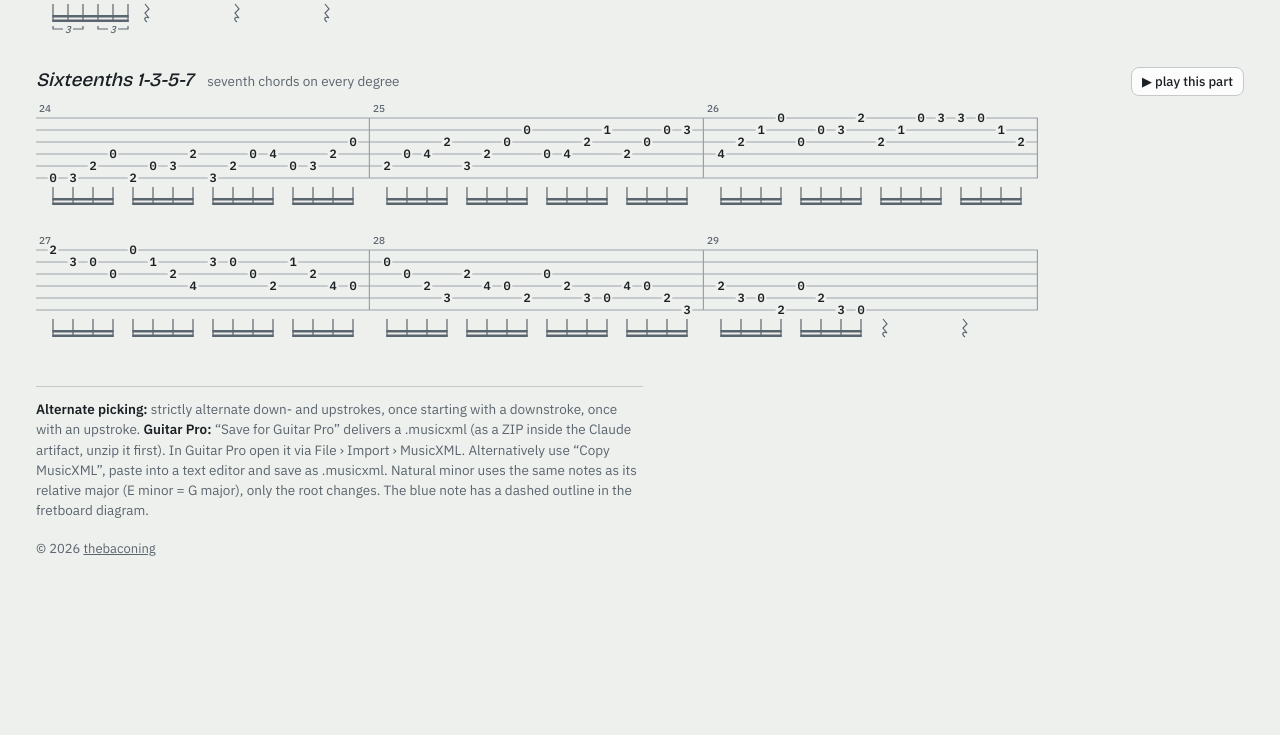
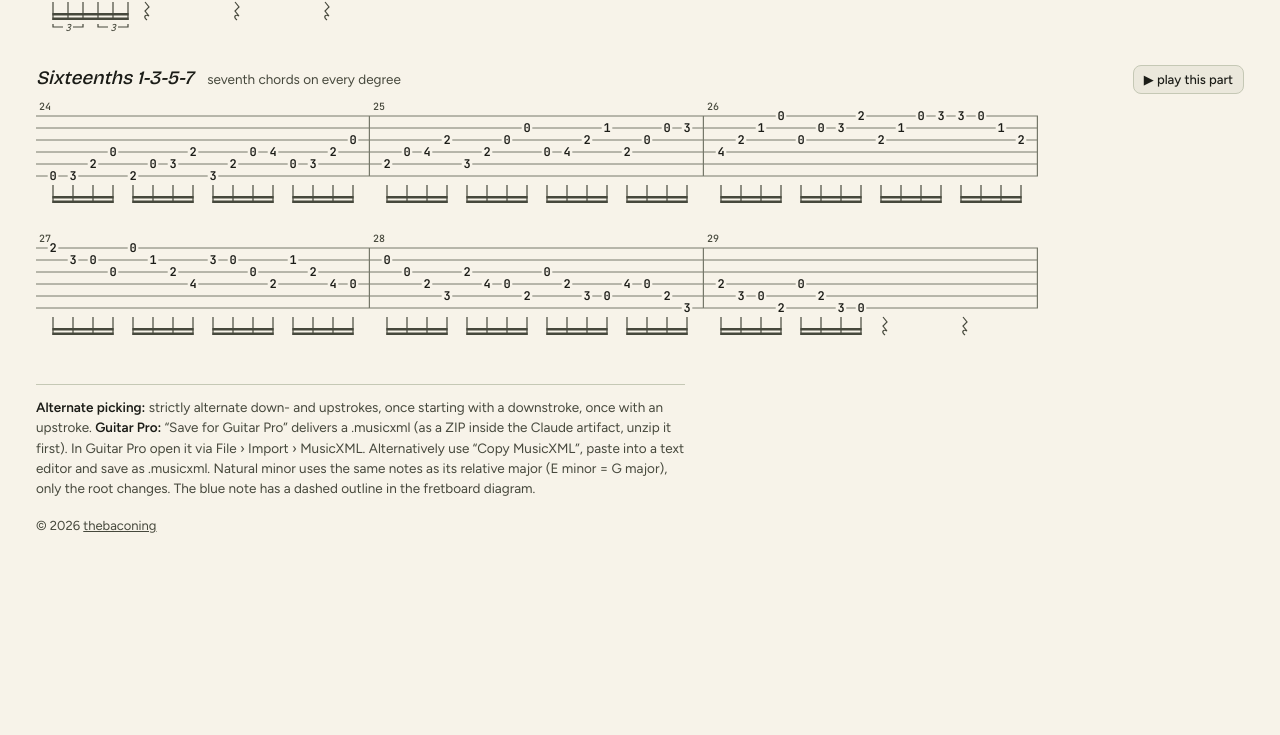
Before and after one commit to thebaconing/skaluenzen, a website: page index.html in a window 1280 px wide. Shown: the part 2044-2779 px from the top of the page. After the commit the page ends 2757 px from the top, so only its background shows below. Drawn offline with nearby package versions, Linux system fonts and the light colour scheme.

Commit message:
Farbschema Smaragd übernehmen
Farben:
- Neue Datei css/smaragd.css (vom Nutzer abgelegt) mit dem Smaragd-Schema, Dark als Standard, Light per System oder data-theme
- style.css bildet die Seitenrollen nur noch auf die Smaragd-Variablen ab, keine eigenen Farbwerte mehr
- Notenlinien nutzen --outline, Text auf aktiven Chips --on-primary-container
- Schatten der unteren Leiste etwas kräftiger für den dunklen Grund

Schrift:
- Figtree für Text und JetBrains Mono für Zahlen statt IBM Plex

Laden:
- smaragd.css eingebunden, Versionsnummer auf v=9 erhöht

Co-Authored-By: Claude Opus 5.5 <noreply@anthropic.com>

```diff
--- /dev/null
+++ b/css/smaragd.css
@@ -0,0 +1,107 @@
+/* Smaragd Farbschema – Dark ist Standard.
+   Light greift bei prefers-color-scheme: light oder data-theme="light". */
+
+:root {
+  /* Basisfarben */
+  --sm-green: #2E4A0E;
+  --sm-green-deep: #1A2B02;
+  --sm-green-glow: #5E7D24;
+  --sm-brass: #C9A24A;
+  --sm-cream: #EDE6D6;
+  --sm-chrome: #C9CCCF;
+  --sm-ebony: #121212;
+  --sm-rosewood: #3B2418;
+
+  /* Dark (Standard) */
+  --primary: #A6CF6B;
+  --on-primary: #1F3500;
+  --primary-container: #2E4A0E;
+  --on-primary-container: #C2EC8B;
+  --secondary: #BDCBA6;
+  --on-secondary: #283420;
+  --secondary-container: #3E4A35;
+  --on-secondary-container: #D9E7C1;
+  --tertiary: #E2BE6A;
+  --on-tertiary: #3E2E00;
+  --tertiary-container: #5A4300;
+  --on-tertiary-container: #FFDF9E;
+  --error: #FFB4AB;
+  --on-error: #690005;
+  --background: #10140B;
+  --on-background: #EDE6D6;
+  --surface: #10140B;
+  --surface-low: #181D12;
+  --surface-container: #1C2216;
+  --surface-high: #262D1F;
+  --surface-highest: #31382A;
+  --on-surface: #EDE6D6;
+  --on-surface-variant: #C5C8B5;
+  --outline: #8F9281;
+  --outline-variant: #44483A;
+  color-scheme: dark;
+}
+
+@media (prefers-color-scheme: light) {
+  :root:not([data-theme="dark"]) {
+    --primary: #2E4A0E;
+    --on-primary: #FFFFFF;
+    --primary-container: #C6E89A;
+    --on-primary-container: #0F2000;
+    --secondary: #57624A;
+    --on-secondary: #FFFFFF;
+    --secondary-container: #DBE7C8;
+    --on-secondary-container: #151E0B;
+    --tertiary: #7A5D10;
+    --on-tertiary: #FFFFFF;
+    --tertiary-container: #FFDF9E;
+    --on-tertiary-container: #261A00;
+    --error: #BA1A1A;
+    --on-error: #FFFFFF;
+    --background: #F7F3E9;
+    --on-background: #1B1C17;
+    --surface: #F7F3E9;
+    --surface-low: #F1EDE2;
+    --surface-container: #EBE8DC;
+    --surface-high: #E5E2D6;
+    --surface-highest: #DFDCD0;
+    --on-surface: #1B1C17;
+    --on-surface-variant: #46483C;
+    --outline: #76786A;
+    --outline-variant: #C5C8B5;
+    color-scheme: light;
+  }
+}
+
+:root[data-theme="light"] {
+  --primary: #2E4A0E;
+  --on-primary: #FFFFFF;
+  --primary-container: #C6E89A;
+  --on-primary-container: #0F2000;
+  --secondary: #57624A;
+  --on-secondary: #FFFFFF;
+  --secondary-container: #DBE7C8;
+  --on-secondary-container: #151E0B;
+  --tertiary: #7A5D10;
+  --on-tertiary: #FFFFFF;
+  --tertiary-container: #FFDF9E;
+  --on-tertiary-container: #261A00;
+  --error: #BA1A1A;
+  --on-error: #FFFFFF;
+  --background: #F7F3E9;
+  --on-background: #1B1C17;
+  --surface: #F7F3E9;
+  --surface-low: #F1EDE2;
+  --surface-container: #EBE8DC;
+  --surface-high: #E5E2D6;
+  --surface-highest: #DFDCD0;
+  --on-surface: #1B1C17;
+  --on-surface-variant: #46483C;
+  --outline: #76786A;
+  --outline-variant: #C5C8B5;
+  color-scheme: light;
+}
+
+body {
+  background: var(--background);
+  color: var(--on-background);
+}
--- a/css/style.css
+++ b/css/style.css
@@ -1,17 +1,14 @@
 /* Layout: schmale Steuerleiste oben, darunter Griffbrett-Lage und Tabs als durchlaufende Notenzeilen */
 :root{
-  --bg:#eef0ee; --panel:#fbfcfb; --fg:#1b2024; --muted:#5b656d; --line:#c3c9cc; --staff:#9aa2a7;
-  --accent:#ad5a17; --accent-soft:#f3dfcc; --accent-ink:#ffffff; --hl:#ad5a17;
-  --f-display:"Bricolage Grotesque", "Segoe UI", system-ui, sans-serif;
-  --f-body:"IBM Plex Sans", "Segoe UI", system-ui, sans-serif;
-  --f-mono:"IBM Plex Mono", ui-monospace, Consolas, monospace;
+  /* Farben aus smaragd.css (Dark Standard, Light per System oder data-theme), hier nur auf die Rollen der Seite abgebildet */
+  --bg:var(--background); --panel:var(--surface-container); --fg:var(--on-surface); --muted:var(--on-surface-variant);
+  --line:var(--outline-variant); --staff:var(--outline);
+  --accent:var(--primary); --accent-ink:var(--on-primary); --hl:var(--primary);
+  --accent-soft:var(--primary-container); --accent-soft-ink:var(--on-primary-container);
+  --f-display:"Bricolage Grotesque", Georgia, serif;
+  --f-body:"Figtree", system-ui, sans-serif;
+  --f-mono:"JetBrains Mono", ui-monospace, Consolas, monospace;
 }
-@media (prefers-color-scheme: dark){ :root:not([data-theme="light"]){
-  --bg:#15181a; --panel:#1d2124; --fg:#e5e8e9; --muted:#9aa3a9; --line:#363d42; --staff:#59626a;
-  --accent:#e59a52; --accent-soft:#3a2a1c; --accent-ink:#1a1206; --hl:#e59a52; color-scheme:dark } }
-:root[data-theme="dark"]{
-  --bg:#15181a; --panel:#1d2124; --fg:#e5e8e9; --muted:#9aa3a9; --line:#363d42; --staff:#59626a;
-  --accent:#e59a52; --accent-soft:#3a2a1c; --accent-ink:#1a1206; --hl:#e59a52; color-scheme:dark }
 *{box-sizing:border-box}
 body{background:var(--bg);color:var(--fg);font:15px/1.5 var(--f-body);}
 .wrap{max-width:1240px;margin:0 auto;padding:0 16px;padding-block:20px 60px}
@@ -35,9 +32,9 @@ select{background:var(--bg);border:1px solid var(--line);border-radius:7px;paddi
 .seg button[aria-pressed=true]{background:var(--accent);color:var(--accent-ink);font-weight:600}
 .chips{display:flex;flex-wrap:wrap;gap:6px}
 .chip{border:1px solid var(--line);background:transparent;border-radius:99px;padding:4px 11px;cursor:pointer;font-size:13.5px}
-.chip[aria-pressed=true]{background:var(--accent-soft);border-color:var(--accent);color:var(--fg)}
+.chip[aria-pressed=true]{background:var(--accent-soft);border-color:var(--accent);color:var(--accent-soft-ink)}
 .wide{grid-column:1/-1}
-.dock{position:fixed;left:0;right:0;bottom:0;z-index:10;background:var(--panel);border-top:1px solid var(--line);box-shadow:0 -6px 18px rgba(0,0,0,.08);padding:10px 16px calc(8px + env(safe-area-inset-bottom, 0px))}
+.dock{position:fixed;left:0;right:0;bottom:0;z-index:10;background:var(--panel);border-top:1px solid var(--line);box-shadow:0 -6px 18px rgba(0,0,0,.18);padding:10px 16px calc(8px + env(safe-area-inset-bottom, 0px))}
 .dock-in{max-width:1208px;margin:0 auto}
 .bar{display:flex;flex-wrap:wrap;gap:8px 16px;align-items:center}
 .wrap{padding-bottom:calc(var(--dock-h, 110px) + 24px)}
--- a/index.html
+++ b/index.html
@@ -5,8 +5,9 @@
 <meta name="viewport" content="width=device-width, initial-scale=1, viewport-fit=cover">
 <title>Skaluenzen</title>
 <link rel="preconnect" href="https://fonts.googleapis.com">
-<link rel="stylesheet" href="https://fonts.googleapis.com/css2?family=Bricolage+Grotesque:opsz,wght@12..96,500;12..96,700&family=IBM+Plex+Sans:wght@400;500;600&family=IBM+Plex+Mono:wght@500;600&display=swap">
-<link rel="stylesheet" href="css/style.css?v=7">
+<link rel="stylesheet" href="https://fonts.googleapis.com/css2?family=Bricolage+Grotesque:opsz,wght@12..96,500;12..96,700&family=Figtree:wght@400;500;600&family=JetBrains+Mono:wght@500;600&display=swap">
+<link rel="stylesheet" href="css/smaragd.css?v=9">
+<link rel="stylesheet" href="css/style.css?v=9">
 </head>
 <body>
 <div class="wrap">
@@ -60,8 +61,8 @@ Natürliches Moll nutzt dieselben Töne wie die parallele Dur-Tonart (e-Moll = G
 </div>
 <div class="status" id="status"></div>
 </div></footer>
-<script src="js/i18n.js?v=7"></script>
-<script src="js/core.js?v=7"></script>
-<script src="js/app.js?v=7"></script>
+<script src="js/i18n.js?v=9"></script>
+<script src="js/core.js?v=9"></script>
+<script src="js/app.js?v=9"></script>
 </body>
 </html>
```
